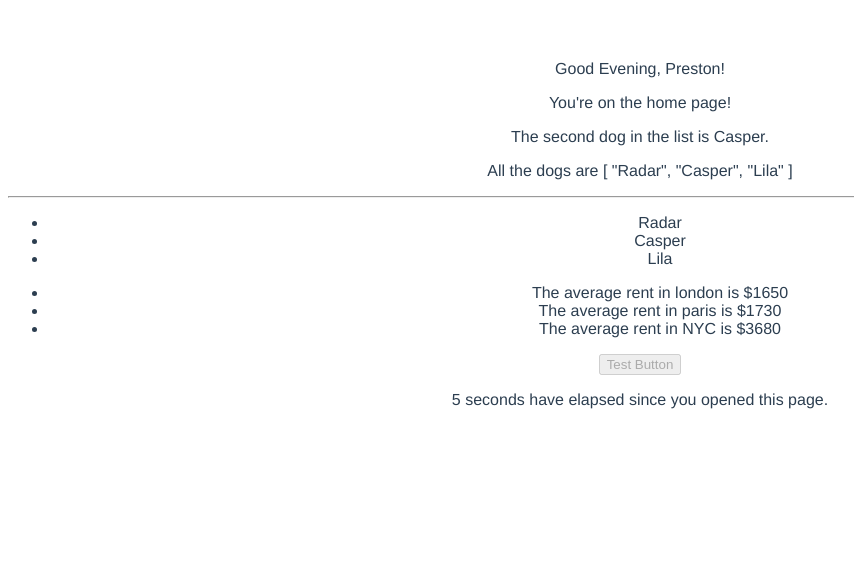
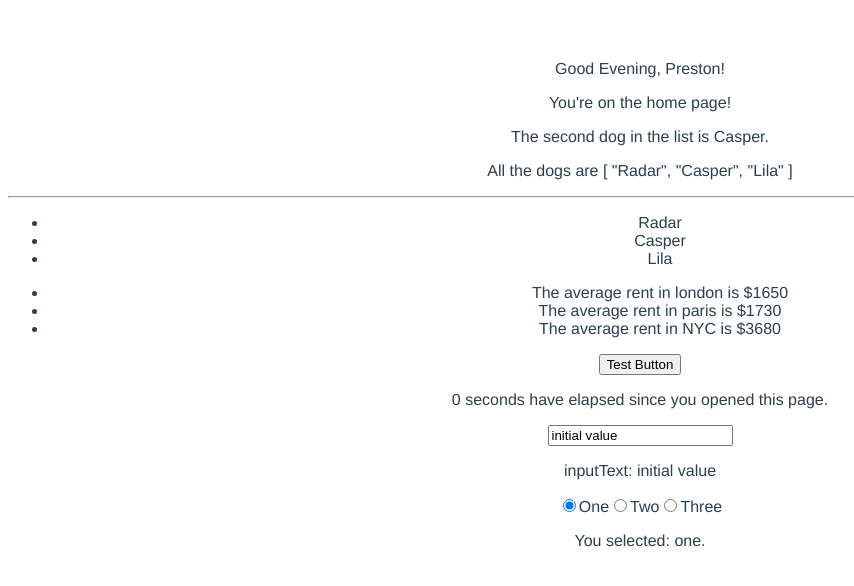
Before and after one commit to nealwp/vue-demo, a Vue app: page / in a window 1280 px wide. Shown: the top 586 px of the page, without its empty margins (0-854 px from the left). Built offline with nearby package versions, Linux system fonts and the light colour scheme.

Commit message:
used $set to update array and created reactive inputs

```diff
--- a/src/App.vue
+++ b/src/App.vue
@@ -18,8 +18,14 @@
         </li>
       </ul>
     </div>
-    <button :disabled="buttonDisabled">Test Button</button>
+    <button :disabled="buttonDisabled" v-on:click="addToList()">Test Button</button>
     <p>{{ seconds }} seconds have elapsed since you opened this page.</p>
+    <input type="text" v-model="inputText">
+    <p>inputText: {{ inputText }}</p>
+    <label><input type="radio" v-model="value" value="one">One</label>
+    <label><input type="radio" v-model="value" value="two">Two</label>
+    <label><input type="radio" v-model="value" value="three">Three</label>
+    <p>You selected: {{ value }}.</p>
   </div>
 </template>
 
@@ -37,14 +43,17 @@ export default {
         paris: 1730,
         NYC: 3680
       },
-      buttonDisabled: true,
+      buttonDisabled: false,
       seconds: 0,
+      inputText: 'initial value',
+      value: 'one',
     }
   },
-  created() {
-    setInterval(() => {
-      this.seconds++;
-    }, 1000);
+  methods: {
+    addToList() {
+      // set to add to a list
+      this.$set(this.dogs, 3, 'Arnie')
+    }
   }
 }
 </script>
```
